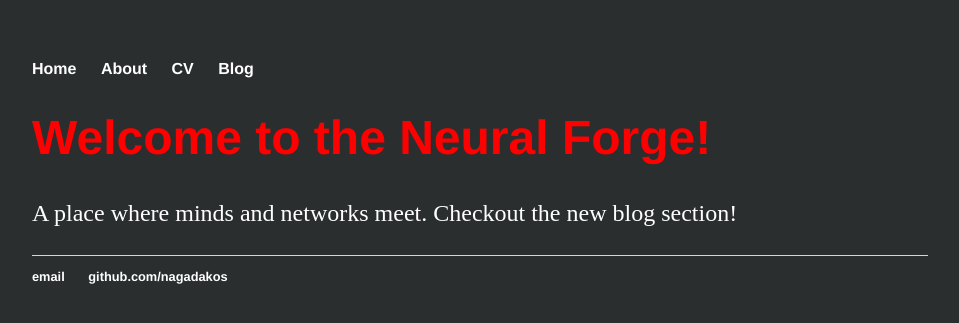
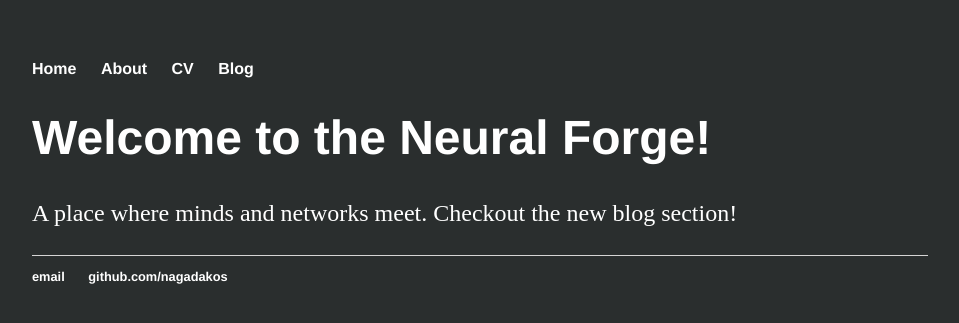
Before and after one commit to nagadakos/nagadakos.github.io, a Jekyll site: the page built from index.html, in a window 1280 px wide. Shown: the top 323 px of the page, without its empty margins (160-1119 px from the left). Built offline with Jekyll 4.4.1, drawn with Linux system fonts in a browser that asks for light colours.

Commit message:
Changed tittle colors to white!

```diff
--- a/css/main.css
+++ b/css/main.css
@@ -2,7 +2,7 @@ body {
     margin: 60px auto;
     width: 70%;
 	background-color: #2A2E2E;
-	color: red;
+	color: white;
 }
 nav ul, footer ul {
     font-family:'Helvetica', 'Arial', 'Sans-Serif';
```
